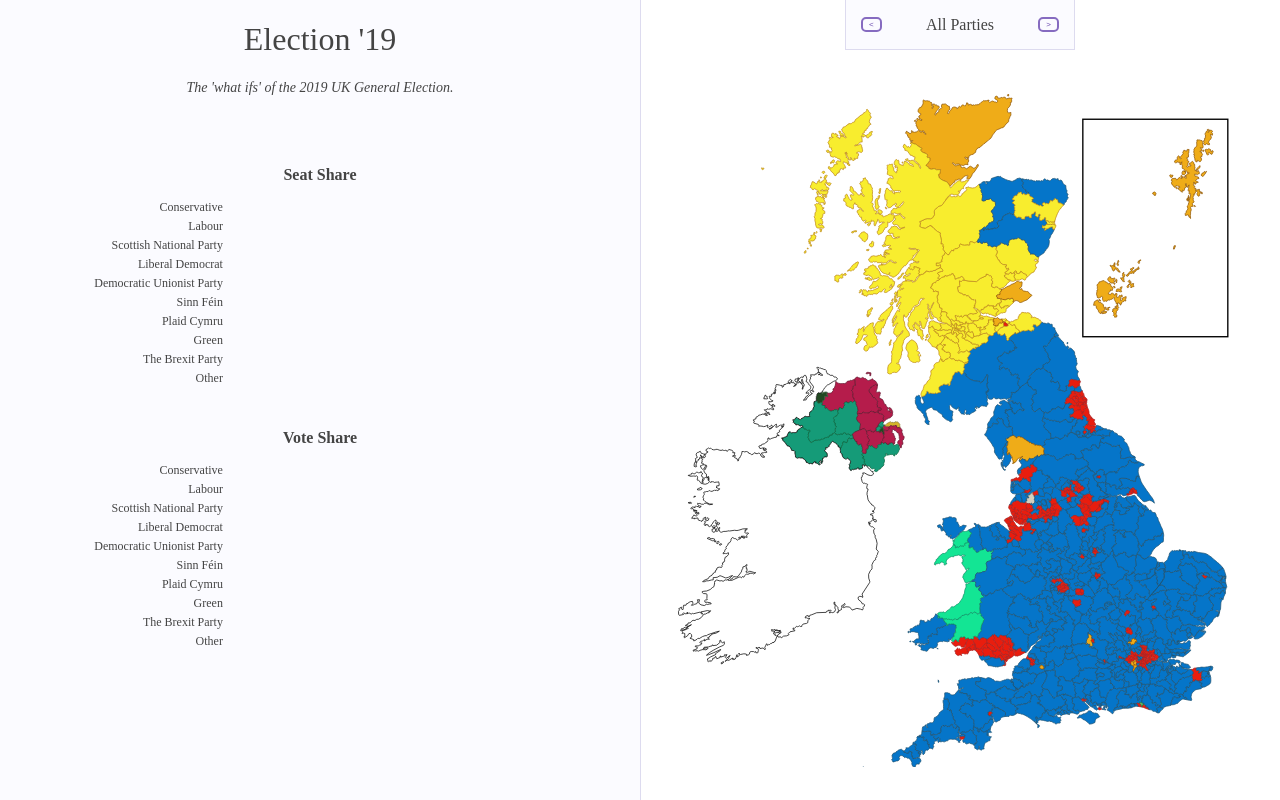
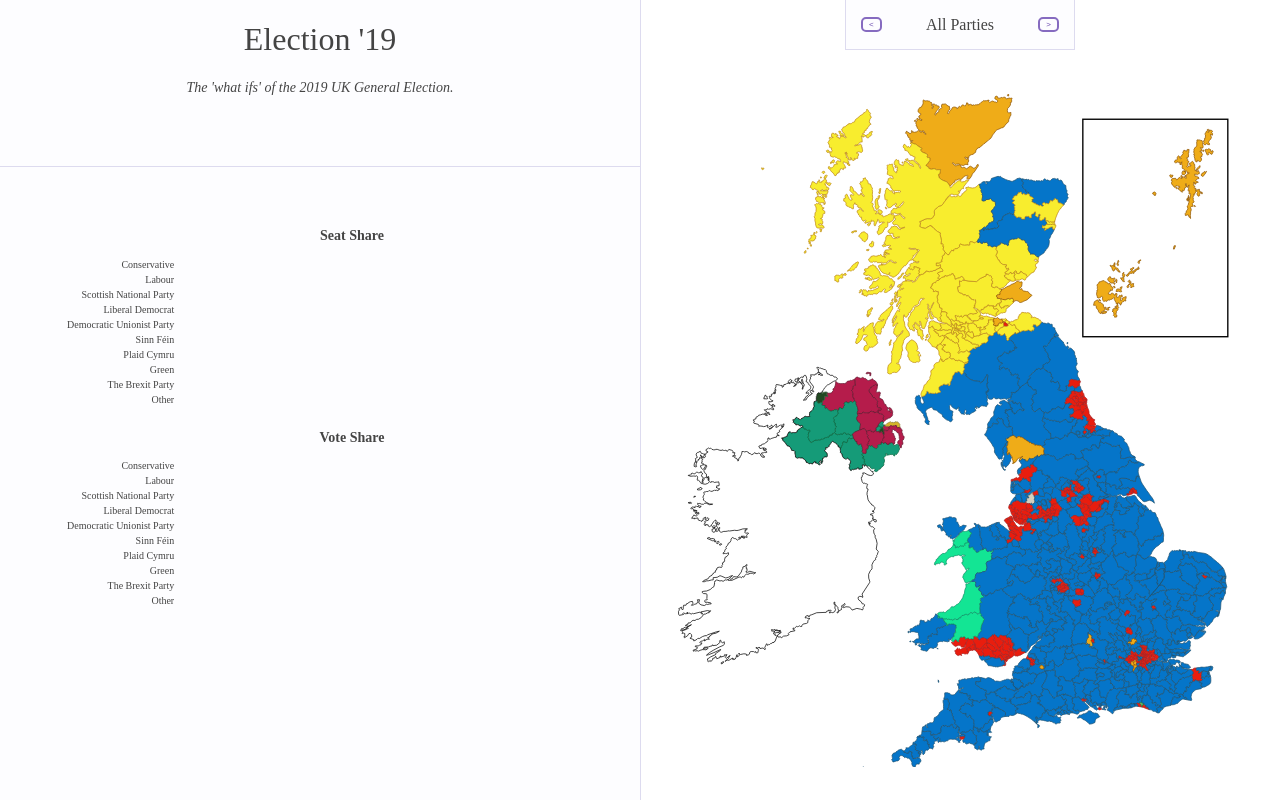
Before and after one commit to samirelanduk/election19, a Django app: template core/templates/home.html in a window 1280 px wide. Run offline with Django 3.2, Linux system fonts and the light colour scheme; the template is opened without the code that fills it, so the values that code supplies are empty; style sheets or scripts are compiled from the project's sources; some libraries are stand-ins or nearby versions; some web fonts are replaced.

Commit message:
Tables layout

```diff
--- a/core/static/css/style.scss
+++ b/core/static/css/style.scss
@@ -2,7 +2,7 @@
     box-sizing: border-box;
 }
 
-$background: #fbfbff;
+$background: #fdfdff;
 $border: #dddbef;
 
 body {
@@ -105,14 +105,22 @@ button {
         }
 
         .data-summary {
-            margin-top: 20px;
             text-align: center;
+            border-top: 1px solid $border;
 
             .summary {
-                font-size: 12px;
-                margin-bottom: 20px;
+                font-size: 16px;
                 font-weight: 800;
+                padding: 20px 0;
             }
+
+            .tables {
+                display: grid;
+                grid-gap: 10px;
+                margin-bottom: 30px;
+
+                .table {
+                    padding-left: 10%;
 
                     h2 {
                         font-size: 14px;
@@ -122,13 +130,13 @@ button {
                     table {
                         width: 100%;
                         font-size: 10px;
-                margin-bottom: 30px;
 
                         tr {
                             width: 100%;
 
                             td {
                                 text-align: right;
+                                white-space: nowrap;
 
                                 .data {
                                     display: flex;
@@ -149,15 +157,15 @@ button {
 
                             }
 
-                    td:nth-child(1) {
-                        width: 45%;
-                    }
-
                             td:nth-child(2) {
-                        width: 55%;
+                                width: 100%;
                             }
                         }
                     }
+                }
+
+            }
+
         }
 
     }
@@ -248,17 +256,18 @@ button {
                 margin-top: 30px;
 
                 .summary {
-                    font-size: 16px;
-                    margin-bottom: 25px;
+                    font-size: 20px;
+                    padding: 25px 0;
                 }
 
+                .tables {
+                    .table {
                         h2 {
                             font-size: 16px;
                         }
 
                         table {
                             font-size: 12px;
-                    margin-bottom: 40px;
 
                             tr {
 
@@ -270,19 +279,12 @@ button {
                                             font-size: 9px;
                                         }
                                     }
-
-
-                        }
-
-                        td:nth-child(1) {
-                            width: 35%;
-                        }
-
-                        td:nth-child(2) {
-                            width: 65%;
                                 }
                             }
                         }
+                    }
+                }
+
             }
         }
 
@@ -298,6 +300,27 @@ button {
 
 @media (min-width: 600px) {
     .grid {
+        .interface {
+            .data-summary {
+                .summary {
+                    font-size: 24px;
+                }
+
+                .tables {
+                    grid-template-columns: 1fr 1fr;
+
+                    .table {
+                        h2 {
+                            font-size: 14px;
+                        }
+
+                        table {
+                            font-size: 10px;
+                        }
+                    }
+                }
+            }
+        }
         .map {
             .party-selector {
                 font-size: 16px;
@@ -316,6 +339,18 @@ button {
         .interface {
             height: 100vh;
             overflow-y: scroll;
+
+            .data-summary {
+                .summary {
+                    font-size: 18px;
+                }
+
+                .tables {
+                    grid-template-columns: 1fr;
+                }
+            }
+
+
         }
 
         .map {
@@ -341,3 +376,19 @@ button {
         }
     }
 }
+
+@media (min-width: 1300px) {
+    .grid {
+        .interface {
+            .data-summary {
+                .summary {
+                    font-size: 24px;
+                }
+
+                .tables {
+                    grid-template-columns: 1fr 1fr;
+                }
+            }
+        }
+    }
+}
--- a/core/templates/home.html
+++ b/core/templates/home.html
@@ -71,8 +71,9 @@
         </div>
         <div class="data-summary">
             <div class="summary"></div>
+            <div class="tables">
+                <div class="table">
                     <h2>Seat Share</h2>
-
                     <table id="seatsTable">
                         <tr>
                             <td>Conservative</td>
@@ -115,7 +116,9 @@
                             <td><div class="data"><div class="bar"></div><span></span></div>
                         </tr>
                     </table>
+                </div>
 
+                <div class="table">
                     <h2>Vote Share</h2>
                     <table id="votesTable">
 
@@ -162,6 +165,8 @@
                     </table>
                 </div>
             </div>
+        </div>
+    </div>
 
 
     <div class="map">
```
Lines whose indentation alone changed are shown as unchanged.
